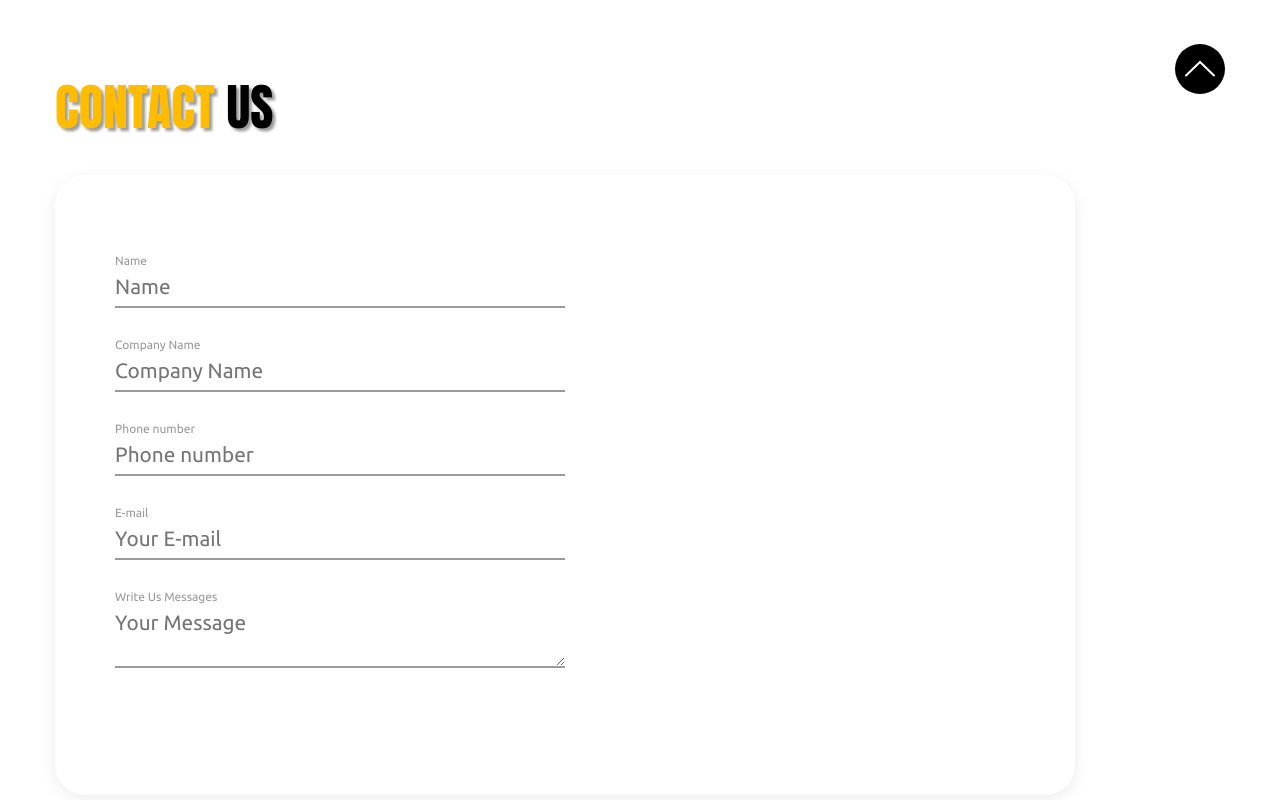
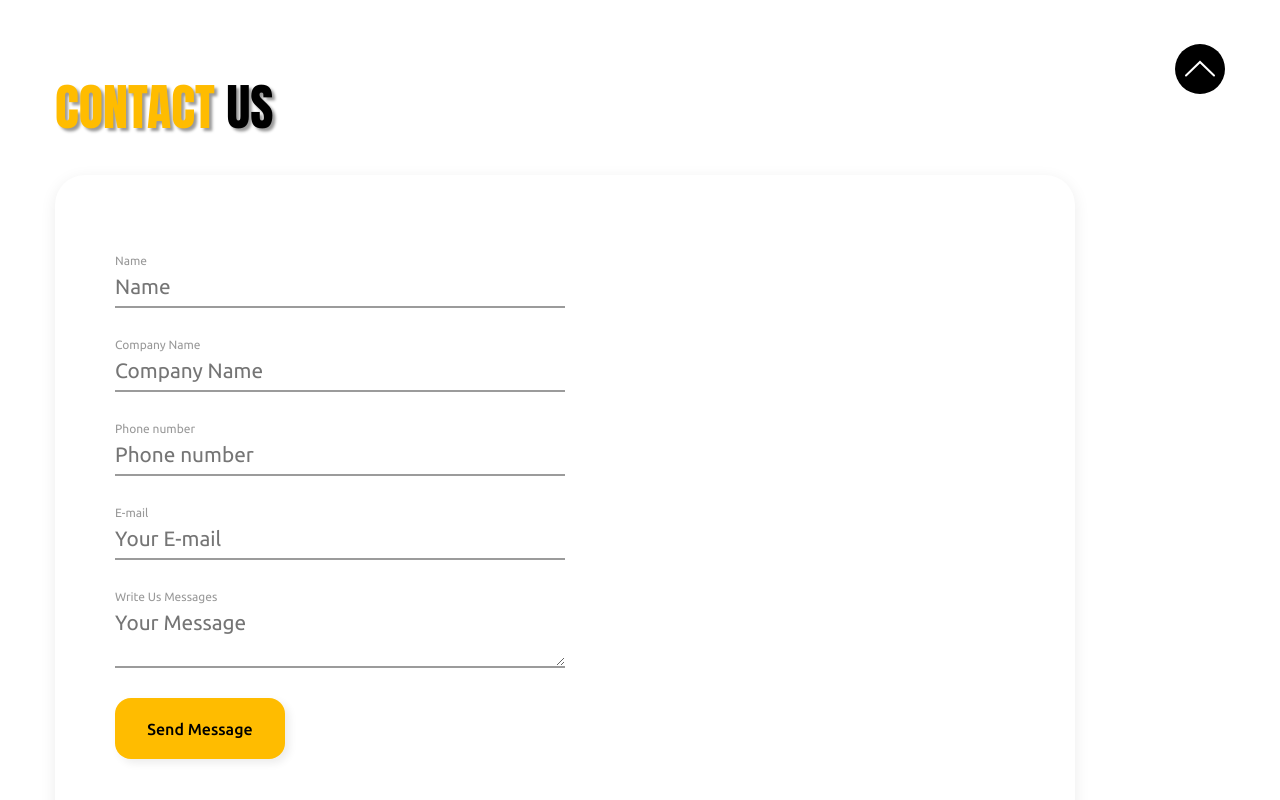
Before and after one commit to SmoliiNazar/testTask, a React (Create React App) app: page / in a window 1280 px wide. Shown: the part 892-1692 px from the top of the page. Built offline with nearby package versions, Linux system fonts and the light colour scheme.

Commit message:
form updated

```diff
--- a/src/Components/contact/Contact.jsx
+++ b/src/Components/contact/Contact.jsx
@@ -34,20 +34,7 @@ const Contact = () => {
                 <label for="messages" className="form__label">Write Us Messages</label>
                 <textarea type="input" className="form__field" placeholder="Your Message" name="messages" id='messages' required />
 
-                {/* <label htmlFor="username">Full Name</label>
-                <input className='contact-forms' type="text" id='username' />
-
-                <label htmlFor="company">Company Name</label>
-                <input className='contact-forms' type="text" id='company' />
-
-                <label htmlFor="phoneNum">Phone number</label>
-                <input className='contact-forms' type="number" id='phoneNum' />
-
-                <label htmlFor="mail">E-mail</label>
-                <input className='contact-forms' type="email" id='mail' />
-
-                <label htmlFor="message">Write Us Messages</label>
-                <textarea className='contact-forms' type='text' id='message' /> */}
+                <input className='form__btn' type="submit" value='Send Message' />
             </form>
           </div>
         </section>
--- a/src/Components/contact/contact.scss
+++ b/src/Components/contact/contact.scss
@@ -28,7 +28,7 @@
         flex-direction: column;
         margin-top: 31px;
         width: 900px;
-        height: 500px;
+        height: 550px;
         margin-bottom: 53px;
 
         background: #FFFFFF;
@@ -80,3 +80,21 @@ $gray: #9b9b9b;
   font-size: 1rem;
   color: $gray;
 }
+.form__btn {
+    margin-top: 30px;
+    width: 170px;
+    height: 61px;
+
+    border: none;
+    font-family: 'Ubuntu';
+    font-weight: 500;
+    font-size: 16px;
+    line-height: 18px;
+    text-align: center;
+
+color: #000000;
+
+    background: #FFBC00;
+    box-shadow: 4px 4px 8px rgba(0, 0, 0, 0.08);
+    border-radius: 16px;
+}
```
